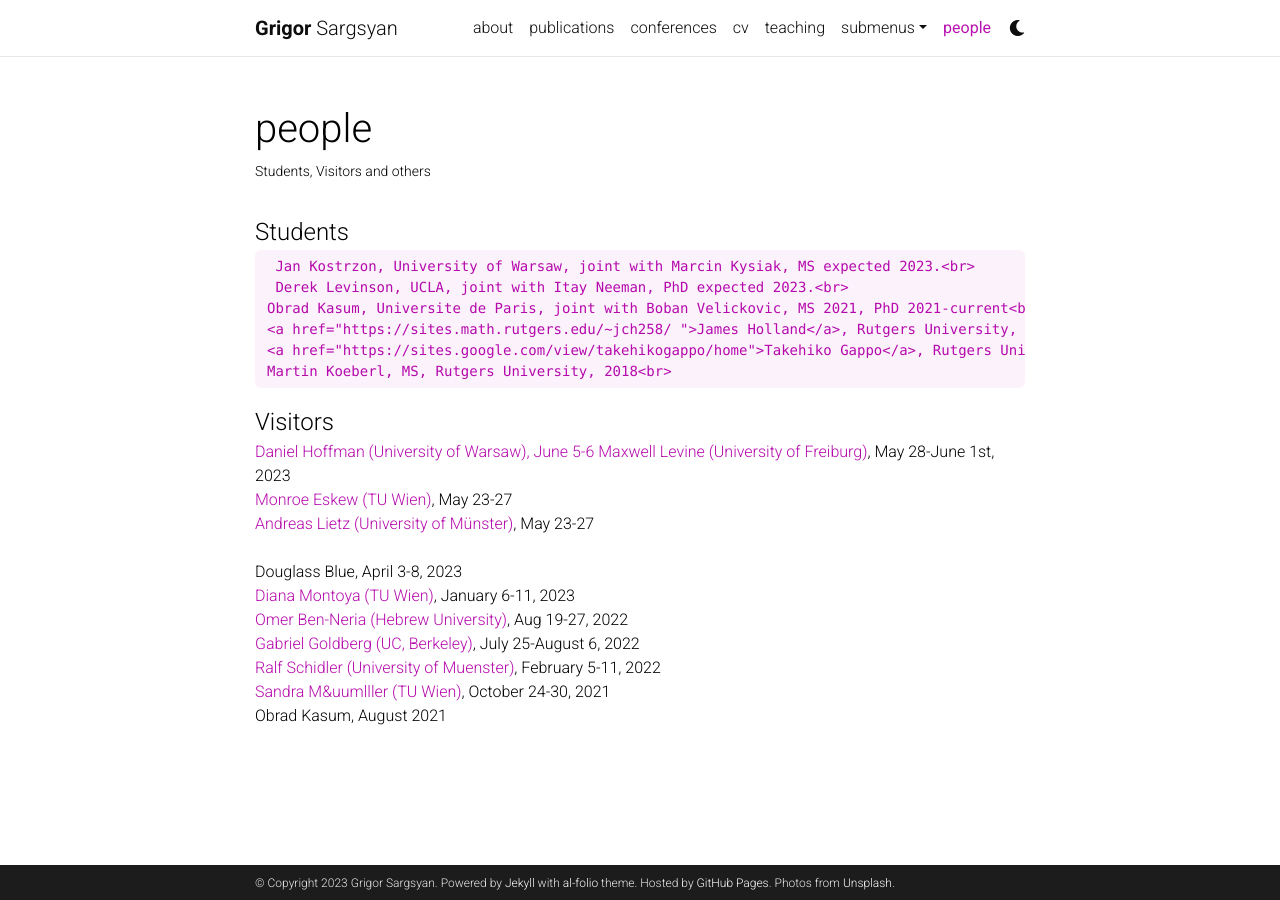
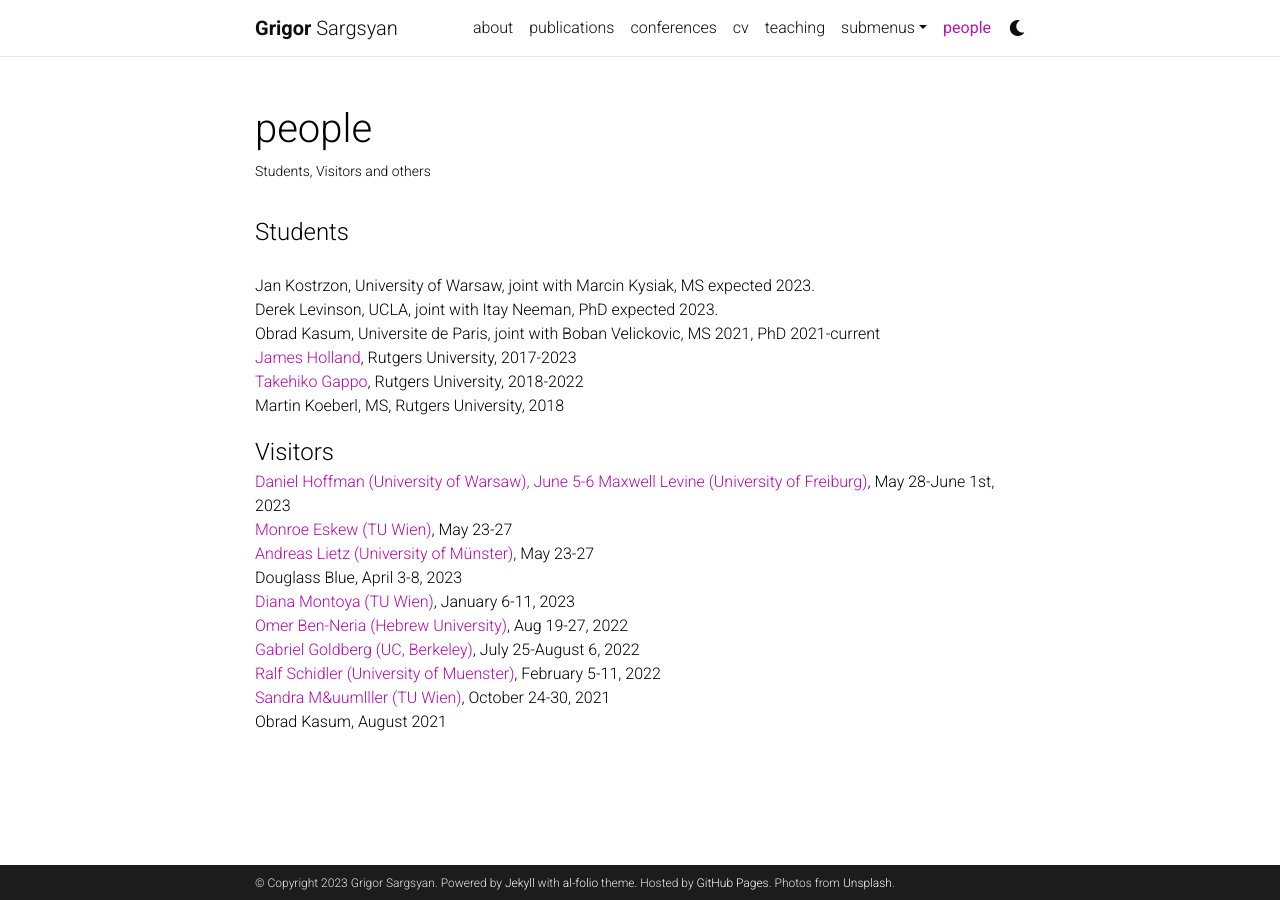
Before and after one commit to grigorsarg/grigorsarg.github.io, a Jekyll site: the page built from _pages/people.md, in a window 1280 px wide. Built offline with Jekyll 4.4.1, drawn with Linux system fonts in a browser that asks for light colours; comment, search, counter and statistics services are not loaded; a style sheet for code colours, icons or effects is not loaded.

Commit message:
Update people.md

```diff
--- a/_pages/people.md
+++ b/_pages/people.md
@@ -7,10 +7,8 @@ nav: true
 nav_order: 7
 ---
 
-<font size="+2">
- Students</font>
-
-	 Jan Kostrzon, University of Warsaw, joint with Marcin Kysiak, MS expected 2023.<br>
+<font size="+2">Students</font><br>
+Jan Kostrzon, University of Warsaw, joint with Marcin Kysiak, MS expected 2023.<br>
 	 Derek Levinson, UCLA, joint with Itay Neeman, PhD expected 2023.<br>
 	Obrad Kasum, Universite de Paris, joint with Boban Velickovic, MS 2021, PhD 2021-current<br>
 	<a href="https://sites.math.rutgers.edu/~jch258/ ">James Holland</a>, Rutgers University, 2017-2023<br>
@@ -20,10 +18,11 @@ nav_order: 7
 
 
 <font size="+2">Visitors</font>
+
 <a href="https://sites.google.com/site/danielmaxhoffmann/"> Daniel Hoffman (University of Warsaw), June 5-6 </a>
 <a href="https://home.mathematik.uni-freiburg.de/maxwell/"> Maxwell Levine (University of Freiburg)</a>, May 28-June 1st, 2023 <br>
 	       <a href="http://www.logic.univie.ac.at/~eskewm25/">Monroe Eskew (TU Wien)</a>, May 23-27 <br>
-              <a href="https://www.uni-muenster.de/IVV5WS/WebHop/user/alietz/">Andreas Lietz (University of Münster)</a>, May 23-27<br> <br>             Douglass Blue, April 3-8, 2023<br>
+              <a href="https://www.uni-muenster.de/IVV5WS/WebHop/user/alietz/">Andreas Lietz (University of Münster)</a>, May 23-27<br>                   Douglass Blue, April 3-8, 2023<br>
 	      <a href="http://www.logic.univie.ac.at/~montoyd8/">Diana Montoya (TU Wien)</a>, January 6-11, 2023<br>
 	       <a href="https://math.huji.ac.il/~omerbn/">Omer Ben-Neria (Hebrew University)</a>, Aug 19-27, 2022<br>
 	       <a href="https://math.berkeley.edu/~goldberg/">Gabriel Goldberg (UC, Berkeley)</a>, July 25-August 6, 2022<br>
```
